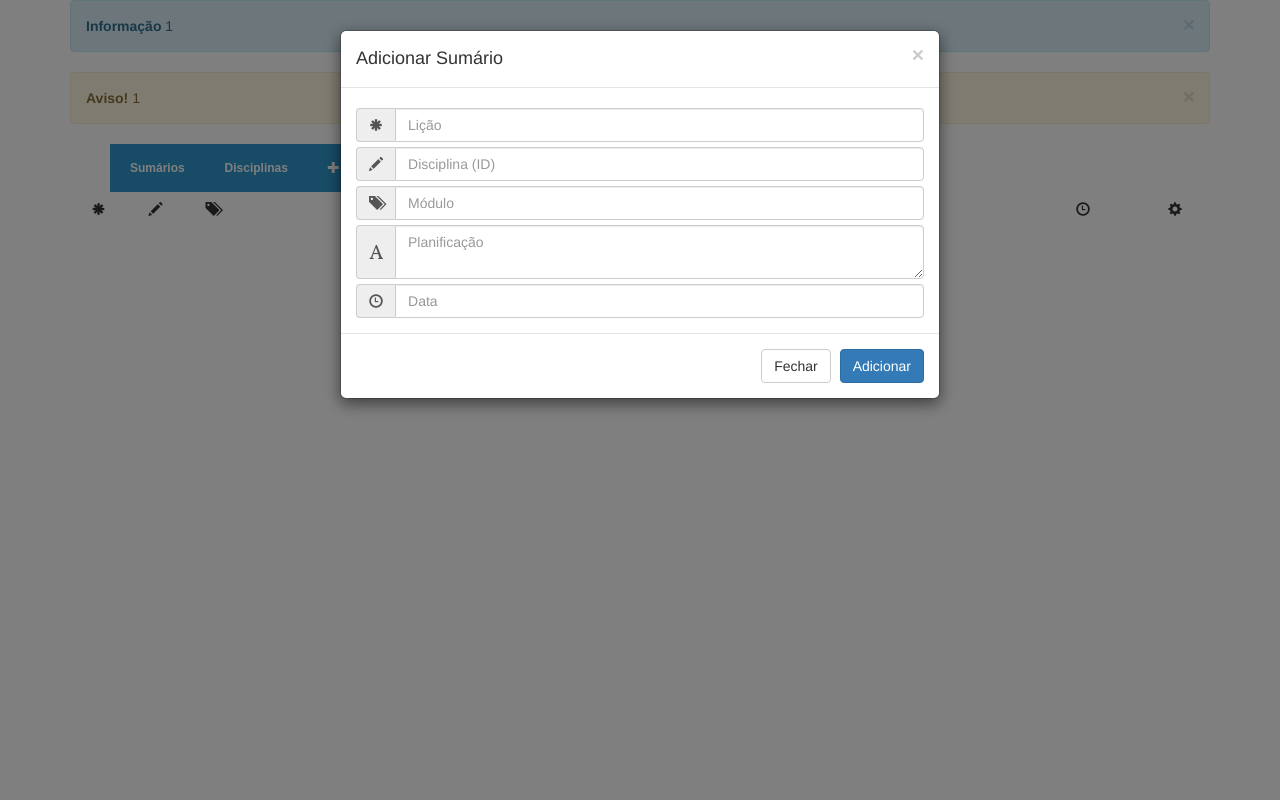
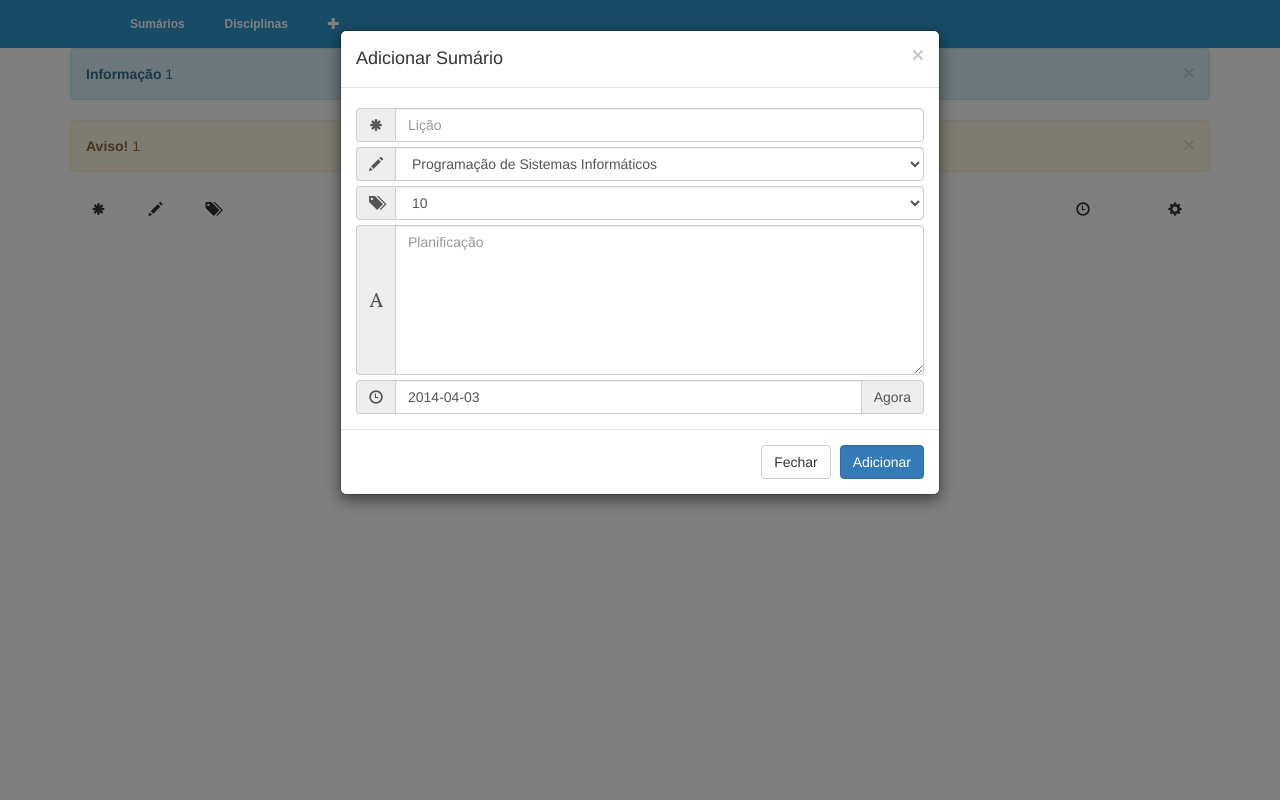
Before and after one commit to SandroHc/Sumarios-o-Plenty, a PHP site: page / in a window 1280 px wide, after a click that opens the changed part. Run offline with PHP 8.4, Linux system fonts and the light colour scheme; the visitor is signed in with stand-in values (Sample User, id 1); data that the repository does not hold is empty; some libraries are stand-ins or nearby versions.

Commit message:
Mais trabalho no form

```diff
--- a/src/css/style.css
+++ b/src/css/style.css
@@ -10,9 +10,19 @@
 	-ms-transform:rotate(90deg); /* IE 9 */
 	-webkit-transform:rotate(90deg); /* Opera, Chrome, and Safari */
 }
+#header-bg {
+	position: fixed;
+	width: 100%;
+	height: 48px;
+	background: #2f97cd;
+}
 
 .centered {
 	text-align: center;
+}
+
+.hyperlink {
+	cursor: hand;
 }
 
 .input-group {
@@ -50,7 +60,7 @@
 	position: absolute;
 	top: 48px;
 	left: 0;
-	width: 150px;
+	width: 265px;
 	-webkit-box-shadow: none;
 	-moz-box-shadow: none;
 	box-shadow: none;
--- a/src/db/add.php
+++ b/src/db/add.php
@@ -1,7 +1,7 @@
 <?php
 	include('../config.php');
 
-	if(!isSet($_SESSION["login"])) {
+	if(!isSet($_SESSION["login"]) && false) {
 		header("Location: ../login.php");
 		die();
 	}
@@ -29,7 +29,7 @@
 			echo "Erro: ". $con->error;
 		endConnection();
 
-		$_SESSION["succ"] = "Lição adicionada com sucesso. ". $query . "|" . $update;
+		$_SESSION["succ"] = "Lição adicionada com sucesso.";
 	}
 
 	header("Location: ../index.php");
--- a/src/header.php
+++ b/src/header.php
@@ -4,10 +4,7 @@
 		Disciplinas
 		<ul>
 			<li>
-				Disciplina 1
-			</li>
-			<li>
-				Disciplina 2
+				Programação de Sistemas Informáticos
 			</li>
 		</ul>
 	</li>
--- a/src/index.php
+++ b/src/index.php
@@ -10,7 +10,9 @@
 	<link rel="stylesheet" type="text/css" href="css/style.css" />
 </head>
 <body>
+<div id="header-bg"></div>
 <div class="container">
+	<?php include('header.php') ?>
 	<div class="alerts">
 		<?php
 			if(isSet($_SESSION["succ"])) {
@@ -31,7 +33,6 @@
 			}
 		?>
 	</div>
-	<?php include('header.php') ?>
 	<div>
 		<?php
 			startConnection();
@@ -54,7 +55,7 @@
 				<td class='centered'>". $row['modulo'] ."</td>
 				<td>". htmlspecialchars_decode($row['planificacao']) ."</td>
 				<td class='centered'>". $row['data'] ."</td>
-				<td class='centered'><span class='badge' data-toggle='modal' data-target='#addLicao' onClick='alterar(\"". $row['licao'] ."\", \"". $row['disciplina'] ."\", \"". $row['modulo'] ."\", \"". $row['planificacao'] ."\", \"". $row['data'] ."\")'><span class='glyphicon glyphicon-pencil'></span></span><span class='badge' onClick='remover(". $row['licao'] .")'><span class='glyphicon glyphicon-minus'></span></span></td>
+				<td class='centered'><span class='badge hyperlink' data-toggle='modal' data-target='#addLicao' onClick=\"alterar('". $row['licao'] ."', '". $row['disciplina'] ."', '". $row['modulo'] ."', '". preg_replace("/\r\n|\r|\n/",'<br/>',$row['planificacao']) ."', '". $row['data'] ."')\"><span class='glyphicon glyphicon-pencil'></span></span><span class='badge hyperlink' onClick='remover(". $row['licao'] .")'><span class='glyphicon glyphicon-trash'></span></span></td>
 				</tr>";
 			}
 			echo "</table>";
@@ -72,7 +73,7 @@
 					<h4 class="modal-title">Adicionar Sumário</h4>
 				</div>
 				<div class="modal-body">
-					<form action="db/add.php" method="POST" name="addLicaoForm">
+					<form action="db/add.php" method="POST" name="form">
 						<input type="hidden" name="update" id="update" class="form-control" value="" required>
 						<div class="input-group">
 							<span class="input-group-addon"><span class="glyphicon glyphicon-asterisk"></span></span>
@@ -80,25 +81,34 @@
 						</div>
 						<div class="input-group">
 							<span class="input-group-addon"><span class="glyphicon glyphicon-pencil"></span></span>
-							<input type="number" name="disciplina" id="disciplina" class="form-control" placeholder="Disciplina (ID)" required>
+							<select name="disciplina" class="form-control" required>
+								<option value="1">Programação de Sistemas Informáticos</option>
+							</select>
 						</div>
 						<div class="input-group">
 							<span class="input-group-addon"><span class="glyphicon glyphicon-tags"></span></span>
-							<input type="number" name="modulo" id="modulo" class="form-control" placeholder="Módulo">
+							<select name="modulo" class="form-control" required>
+								<?php
+									$max = 10;
+									for($i=1; $i <= $max; $i++)
+										echo "<option ". ($i == $max ? "selected " : "") ."value='$i'>$i</option>";
+								?>
+							</select>
 						</div>
 						<div class="input-group">
 							<span class="input-group-addon"><span class="glyphicon glyphicon-font"></span></span>
-							<textarea name="planificacao" id="planificacao" class="form-control" placeholder="Planificação" required></textarea>
+							<textarea name="planificacao" id="planificacao" class="form-control" style="height: 150px" placeholder="Planificação" required></textarea>
 						</div>
 						<div class="input-group">
 							<span class="input-group-addon"><span class="glyphicon glyphicon-time"></span></span>
 							<input type="datetime" name="data" id="data" class="form-control" placeholder="Data">
+							<span class="input-group-addon hyperlink" onClick="setTodayDate()">Agora</span>
 						</div>
 					</form>
 				</div>
 				<div class="modal-footer">
 					<button type="button" class="btn btn-default" data-dismiss="modal">Fechar</button>
-					<button type="button" class="btn btn-primary" onClick="document.addLicaoForm.submit()">Adicionar</button>
+					<button type="button" class="btn btn-primary" onClick="document.form.submit()">Adicionar</button>
 				</div>
 			</div><!-- /.modal-content -->
 		</div><!-- /.modal-dialog -->
@@ -116,12 +126,16 @@
 			window.location.href = "login.php";
 	}
 
+	function escapeRegExp(string) {
+		return string.replace(/([.*+?^=!:${}()|\[\]\/\\])/g, "\\$1");
+	}
+
 	function alterar(licao, disciplina, modulo, planificacao, data) {
-		if(isLogged) {
+		if(isLogged || true) {
 			$('#licao').val(licao);
 			$('#disciplina').val(disciplina);
 			$('#modulo').val(modulo);
-			$('#planificacao').val(planificacao);
+			$('#planificacao').val(planificacao.replace(new RegExp(escapeRegExp('<br/>'), 'g'), '\n'));
 			$('#data').val(data);
 			$('#update').val("true");
 		} else
@@ -129,8 +143,20 @@
 	}
 
 	function limparForm() {
-		document.addLicaoForm.reset();
+		document.form.reset();
 		$('#update').val("");
+		setTodayDate();
+	}
+
+	function setTodayDate() {
+		var date = new Date();
+		var y = date.getFullYear();
+		var m = date.getMonth();
+		var d = date.getDay();
+		if(m < 10) m = '0' + m;
+		if(d < 10) d = '0' + d;
+
+		$('#data').val(y + '-' + m + '-' + d);
 	}
 </script>
 </body>
```
